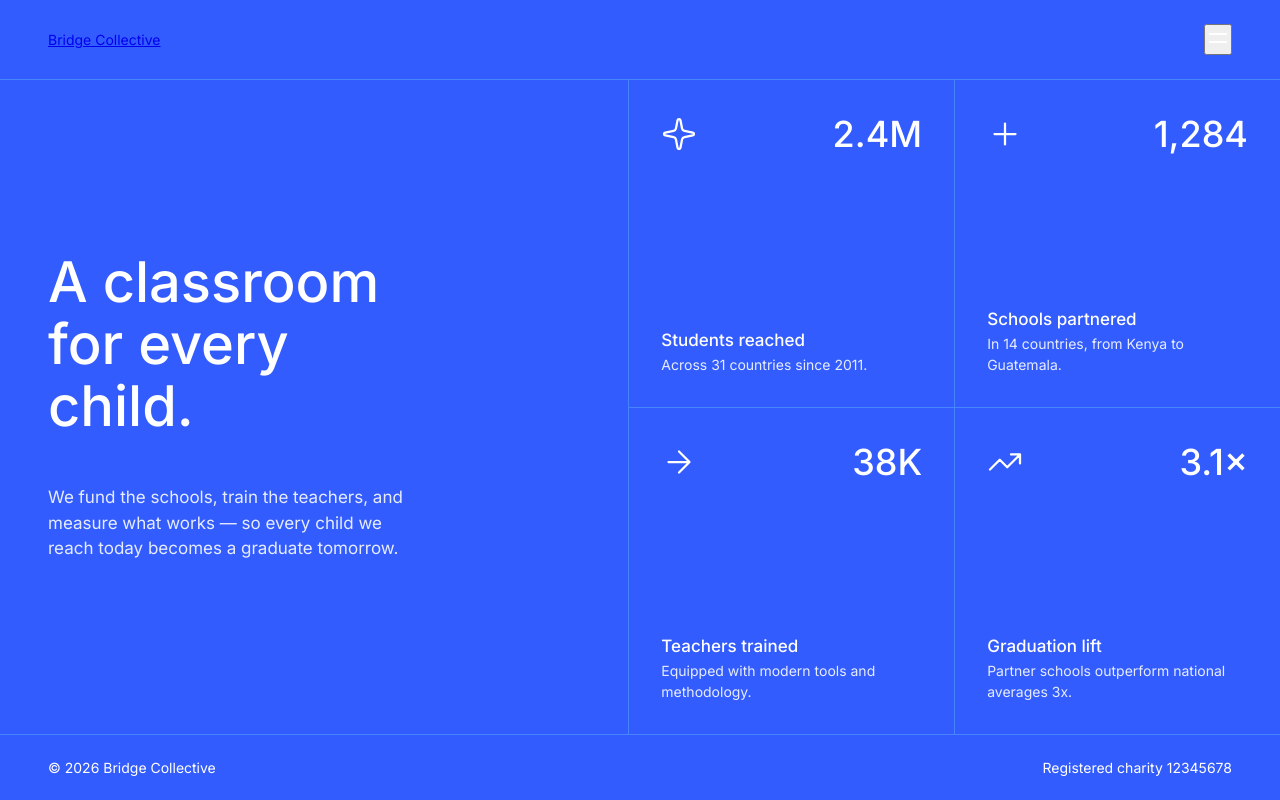
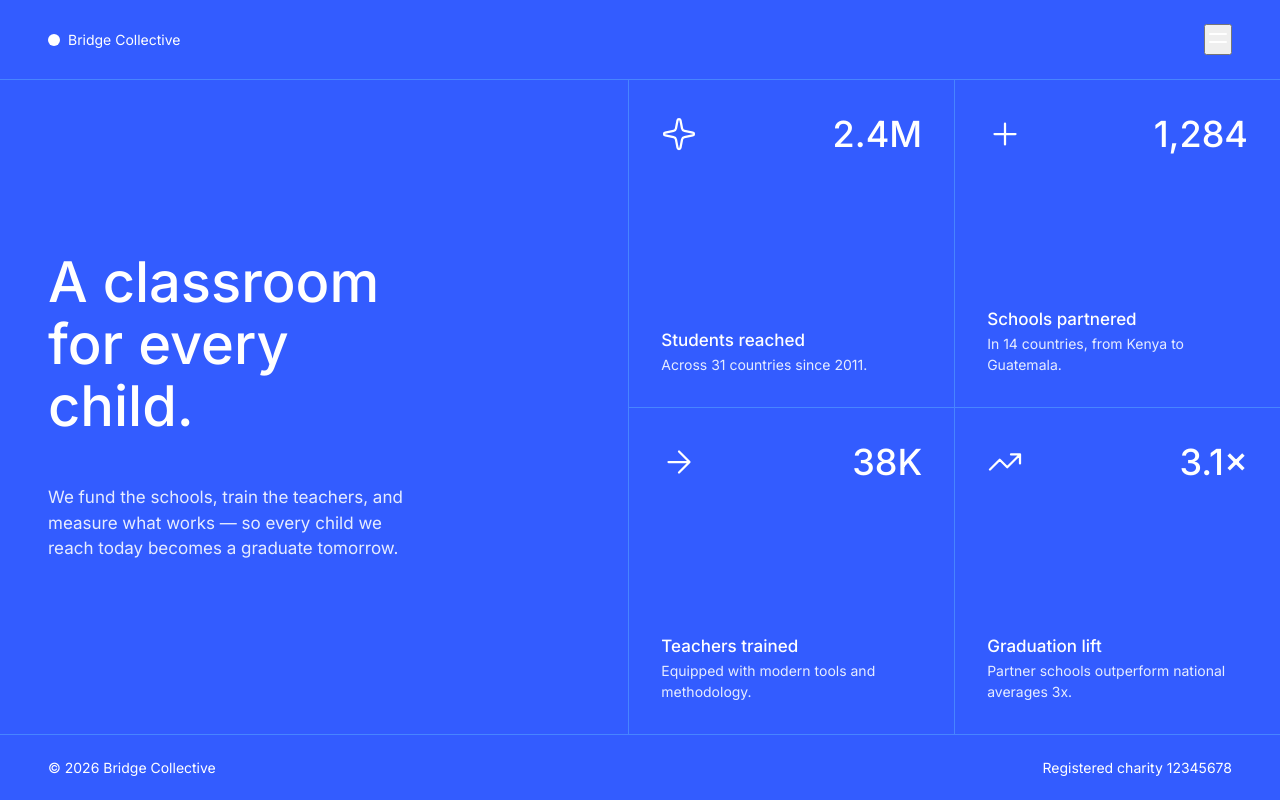
Before and after one commit to adilaltynbekov/day-1-100daysofcode, a plain HTML site: page index.html in a window 1280 px wide. Drawn offline with Linux system fonts and the light colour scheme.

Commit message:
style: make a bullet point and style logo

```diff
--- a/css/style.css
+++ b/css/style.css
@@ -38,6 +38,32 @@ body {
   border-bottom: 1px solid var(--clr-blue-400);
   font-size: 0.875rem;
   padding: 1.5rem 3rem;
+}
+
+/* a {
+  text-decoration: none;
+  color: inherit;
+} */
+
+.header__logo-dot {
+  display: inline-block;
+  width: 0.75rem;
+  height: 0.75rem;
+  border-radius: 50%;
+  background-color: var(--clr-white);
+  transform: translateY(0.0625rem);
+}
+
+.header__logo-link {
+  display: inline-flex;
+  align-items: center;
+  gap: 0.5rem;
+  text-decoration: none;
+  color: var(--clr-white);
+}
+
+.header__logo-text {
+
 }
 
 .header__panel {
--- a/index.html
+++ b/index.html
@@ -32,7 +32,7 @@
     <!-- HEADER -->
     <header class="header">
       <div class="header__logo">
-        <a href="#">
+        <a class="header__logo-link" href="#">
           <span class="header__logo-dot" aria-hidden="true"></span>
           <span class="header__logo-text">Bridge Collective</span></a
         >
```
